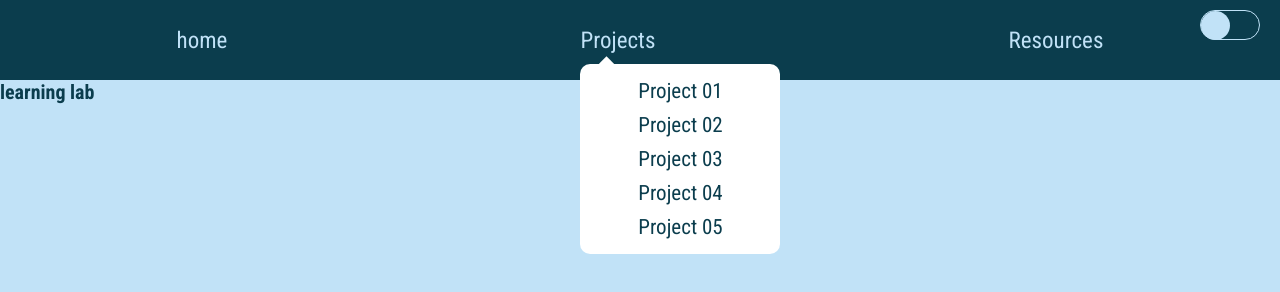
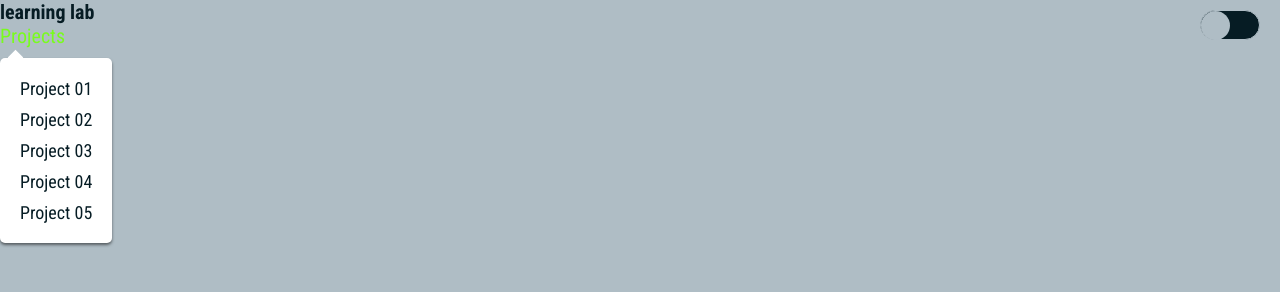
Before and after one commit to mojotron/learning-lab, a website built with webpack: page src/template.html in a window 1280 px wide. Both pictures are taken after a click on the button "Projects". Built offline with nearby package versions, Linux system fonts and the light colour scheme.

Commit message:
Experiment with dropdown menu

```diff
--- a/src/scripts/index.js
+++ b/src/scripts/index.js
@@ -27,12 +27,17 @@ function darkModeHandler() {
 darkModeCheckbox.addEventListener('change', darkModeHandler);
 // Drop down menu
 document.addEventListener('click', e => {
-  document.querySelectorAll('.dropdown__list').forEach(ele => {
-    ele.classList.remove('active-menu');
+  const isDropdownBtn = e.target.matches('.dropdown__btn');
+  if (!isDropdownBtn && e.target.closest('.dropdown') !== null) return;
+
+  let currentDropDown;
+  if (isDropdownBtn) {
+    currentDropDown = e.target.closest('.dropdown');
+    currentDropDown.classList.toggle('dropdown--active');
+  }
+
+  document.querySelectorAll('.dropdown--active').forEach(dropdown => {
+    if (dropdown === currentDropDown) return;
+    dropdown.classList.remove('dropdown--active');
   });
-
-  const dropdown = e.target.matches('.dropdown__btn');
-  if (!dropdown) return;
-
-  e.target.nextElementSibling.classList.toggle('active-menu');
 });
--- a/src/styles/main.css
+++ b/src/styles/main.css
@@ -1,7 +1,7 @@
 @import url('https://fonts.googleapis.com/css2?family=Roboto+Condensed:wght@300;400;700&display=swap');
 :root {
-  --dark-color: rgb(11, 61, 77);
-  --light-color: rgb(193, 226, 247);
+  --dark-color: rgb(6, 28, 36);
+  --light-color: rgb(175, 189, 197);
   --primary-color: var(--light-color);
   --secondary-color: var(--dark-color);
 
@@ -62,73 +62,54 @@ body {
 }
 /* dropdown menu */
 .dropdown {
-  height: 10vh;
-  background: var(--secondary-color);
-  color: var(--primary-color);
-  display: flex;
-  justify-content: space-around;
-  align-items: center;
+  position: relative;
 }
-
 .dropdown__btn {
   border: none;
   background: none;
-  color: var(--primary-color);
+  font-family: inherit;
+  font-size: 2rem;
   cursor: pointer;
-  font-family: inherit;
-  font-size: 2.3rem;
-  text-decoration: none;
+  color: var(--secondary-color);
 }
-.dropdown__btn:hover {
-  opacity: 0.5;
+.dropdown__btn:hover,
+.dropdown.dropdown--active .dropdown__btn {
+  color: var(--green);
 }
-.dropdown__wrapper {
-  position: relative;
-}
-.arrow {
-  position: absolute;
-  left: 2rem;
-  top: -0.5rem;
-  transform: rotate(45deg);
-  display: block;
+.dropdown__menu {
   background: white;
-  height: 1.3rem;
-  width: 1.3rem;
-}
-.dropdown__list {
-  padding: 1rem 0;
   color: var(--dark-color);
   position: absolute;
-  margin-top: 1rem;
+  left: 0;
+  top: calc(100% + 1rem);
+  font-size: 1.8rem;
+  padding: 2rem;
+  box-shadow: 0 2px 3px 0 rgba(0, 0, 0, 0.5);
+  border-radius: 0.5rem;
+  transform: translateY(-2rem);
+  pointer-events: none;
+  opacity: 0;
+  transition: opacity 200ms ease-in-out, transform 200ms ease-in-out;
+}
+.dropdown__menu__arrow {
+  position: absolute;
+  height: 1.1rem;
+  width: 1.1rem;
   background: white;
-  list-style: none;
-  width: 20rem;
-  border-radius: 1rem;
-  opacity: 0;
-  pointer-events: none;
-  transform: translateY(-10rem);
-  transition: opacity ease-in 0.5s, transform ease-in 0.5s;
+  left: 1rem;
+  bottom: calc(100% - 0.5rem);
+  transform: rotate(45deg);
 }
-.active-menu {
+.dropdown.dropdown--active > .dropdown__btn + .dropdown__menu {
   opacity: 1;
   transform: translateY(0);
   pointer-events: auto;
 }
-.dropdown__list li {
-  padding: 0.5rem;
-  font-size: 2.1rem;
-  width: 100%;
-  height: 100%;
+.dropdown__menu__content {
   display: flex;
-  justify-content: center;
-  align-items: center;
+  flex-direction: column;
+  gap: 1rem;
 }
-.dropdown__list li:hover {
-  background-color: var(--dark-color);
-  color: var(--light-color);
-  opacity: 0.5;
+.dropdown__menu__content__link:hover {
+  color: var(--green);
 }
-a {
-  color: inherit;
-  text-decoration: none;
-}
--- a/src/template.html
+++ b/src/template.html
@@ -7,34 +7,23 @@
     <title>Learning Lab | try - test -build</title>
   </head>
   <body>
-    <nav class="dropdown">
-      <button class="dropdown__btn"><a href="">home</a></button>
-      <div class="dropdown__wrapper projects">
-        <button class="dropdown__btn">Projects</button>
+    <h1>learning lab</h1>
 
-        <ul class="dropdown__list">
-          <div class="arrow"></div>
-          <li><a href="#">Project 01</a></li>
-          <li><a href="#">Project 02</a></li>
-          <li><a href="#">Project 03</a></li>
-          <li><a href="#">Project 04</a></li>
-          <li><a href="#">Project 05</a></li>
-        </ul>
+    <div class="dropdown">
+      <button class="dropdown__btn">Projects</button>
+      <div class="dropdown__menu">
+        <div class="dropdown__menu__arrow"></div>
+        <div class="dropdown__menu__content">
+          <span href="#" class="dropdown__menu__content__link">Project 01</span
+          ><span href="#" class="dropdown__menu__content__link">Project 02</span
+          ><span href="#" class="dropdown__menu__content__link">Project 03</span
+          ><span href="#" class="dropdown__menu__content__link">Project 04</span
+          ><span href="#" class="dropdown__menu__content__link"
+            >Project 05</span
+          >
+        </div>
       </div>
-      <div class="dropdown__wrapper resources">
-        <button class="dropdown__btn">Resources</button>
-        <ul class="dropdown__list">
-          <span class="arrow"></span>
-          <li><a href="#">Resource 01</a></li>
-          <li><a href="#">Resource 02</a></li>
-          <li><a href="#">Resource 03</a></li>
-          <li><a href="#">Resource 04</a></li>
-          <li><a href="#">Resource 05</a></li>
-        </ul>
-      </div>
-    </nav>
-
-    <h1>learning lab</h1>
+    </div>
 
     <div class="dark-mode">
       <input id="dark-mode-check" class="dark-mode__checkbox" type="checkbox" />
```
Also changed, not shown: README.md.
